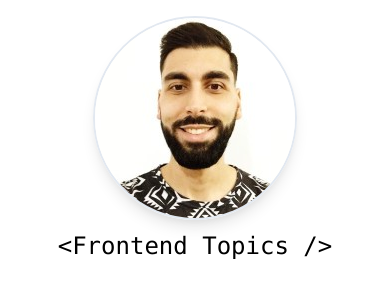
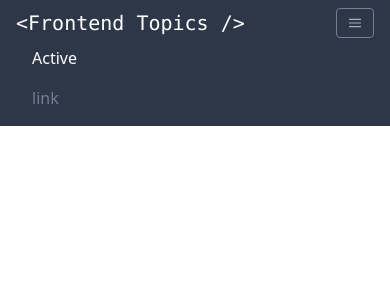
Before and after one commit to alancampora/frontend-topics-v2, a Next.js app: page /components/header in a window 390 px wide. Shown: the top 300 px of the page. Built offline with nearby package versions, Linux system fonts and the light colour scheme.

Commit message:
refactor(front): first structure

```diff
--- a/pages/components/header.jsx
+++ b/pages/components/header.jsx
@@ -1,11 +1,56 @@
 export default function Header() {
 	return (
-		<div className="header p-4">
-			<img
-				className="w-50 shadow-lg rounded-full mx-auto border-solid border-2 border-gray-300"
-				src="/profile.jpeg"
-			/>
-          <h1 className="text-2xl text-center font-mono p-2">{`<Frontend Topics />`}</h1>
-		</div>
+		<nav className="flex items-center flex-wrap bg-gray-800 py-2 px-4 justify-between">
+			<div className="flex items-center flex-shrink-0 text-white mr-6">
+				<a className="text-white no-underline hover:text-white hover:no-underline">
+					<span className="text-xl font-mono">{`<Frontend Topics />`}</span>
+				</a>
+			</div>
+
+			<div class="block lg:hidden">
+				<button
+					id="nav-toggle"
+					class="flex items-center px-3 py-2 border rounded text-gray-500 border-gray-600 hover:text-white hover:border-white"
+				>
+					<svg
+						class="fill-current h-3 w-3"
+						viewBox="0 0 20 20"
+						xmlns="http://www.w3.org/2000/svg"
+					>
+						<path d="M0 3h20v2H0V3zm0 6h20v2H0V9zm0 6h20v2H0v-2z" />
+					</svg>
+				</button>
+			</div>
+
+			<div class="flex-grow lg:flex lg:items-center lg:w-auto lg:block w-full">
+				<ul class="list-reset lg:flex justify-end flex-1 items-center">
+					<li class="mr-3">
+						<a class="inline-block py-2 px-4 text-white no-underline" href="#">
+							Active
+						</a>
+					</li>
+					<li class="mr-3">
+						<a
+							class="inline-block text-gray-600 no-underline hover:text-gray-200 hover:text-underline py-2 px-4"
+							href="#"
+						>
+							link
+						</a>
+					</li>
+				</ul>
+			</div>
+		</nav>
 	);
 }
+
+//<div className="header p-4">
+//<div className="flex items-center">
+//<div>
+//<img
+//className="w-10 shadow-lg rounded-full border-solid border-2 border-gray-300 flex-shrink-0"
+//src="/profile.jpeg"
+///>
+//<h1 className="text-xl text-center font-mono p-2">{`<Frontend Topics />`}</h1>
+//</div>
+//</div>
+//</div>
--- a/pages/index.js
+++ b/pages/index.js
@@ -7,8 +7,9 @@ import Navbar from './components/navbar';
 
 export default function Index({ playlists }) {
 	return (
+		<div>
+			<Header />
 			<div className="container mx-auto p-4">
-			<Header />
 				<div className="container mx-auto">
 					{playlists &&
 						playlists.items &&
@@ -16,12 +17,14 @@ export default function Index({ playlists }) {
 							return (
 								<div className="container my-10">
 									<div className="flex items-center">
-                  <div className="
+										<div
+											className="
                       h-p
                       border-t-2
                       border-indigo-100
                       w-full
-                    "></div>
+                    "
+										></div>
 										<div
 											className="
                       flex-shrink-0
@@ -32,21 +35,26 @@ export default function Index({ playlists }) {
                       text-xl
                       rounded-md
                       bg-indigo-100
-                    ">
+                    "
+										>
 											{element.title}
 										</div>
-                    <div className="
+										<div
+											className="
                       h-p
                       border-t-2
                       border-indigo-100
                       w-full
-                    "></div>
+                    "
+										></div>
 									</div>
-                  <div className="
+									<div
+										className="
                     py-2
                     border-grey-500
                     rounded-lg
-                  ">
+                  "
+									>
 										{element.videos.map(video => (
 											<Card {...video} />
 										))}
@@ -56,6 +64,7 @@ export default function Index({ playlists }) {
 						})}
 				</div>
 				<Footer />
+			</div>
 		</div>
 	);
 }
```
Lines whose indentation alone changed are shown as unchanged.
